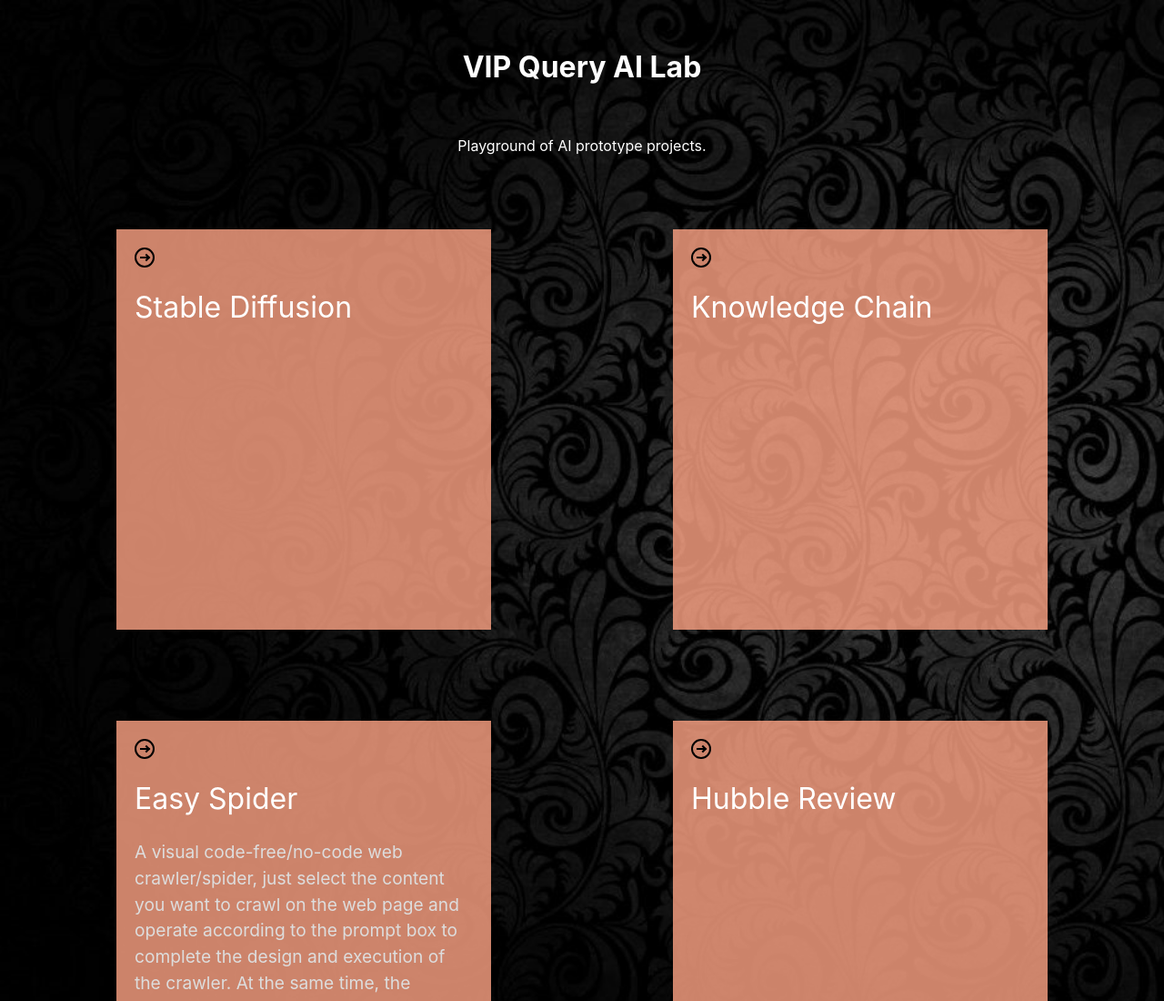
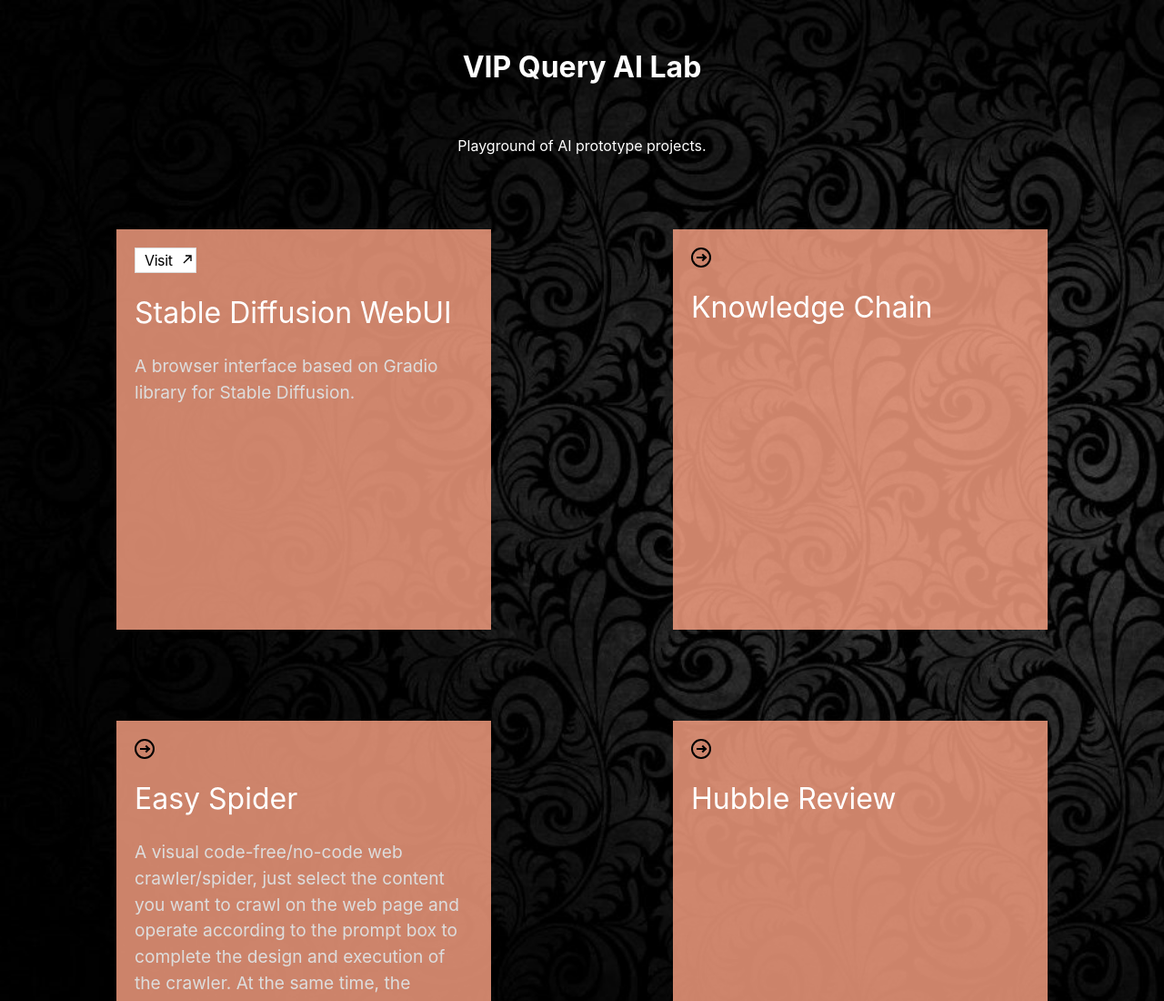
Before and after one commit to Jeru2023/jeru2023.github.io, a plain HTML site: page index.html in a window 1280 px wide. Shown: the top 1100 px of the page at 91% size. Drawn offline with Linux system fonts and the light colour scheme.

Commit message:
update style

```diff
--- a/css/main.css
+++ b/css/main.css
@@ -71,6 +71,35 @@ a {
     background-color: rgb(255 164 133/var(--tw-bg-opacity));
 	padding: 20px;
 
+}
+
+.ui-link {
+    z-index: 10;
+    outline: 2px solid transparent;
+    outline-offset: 2px;
+}
+
+.entry {
+	vertical-align: bottom;
+	align-content: right;
+	margin-right: 10px;
+	margin-bottom: 10px;
+}
+
+.border {
+    border-width: 1px;
+	box-sizing: border-box;
+    border-style: solid;
+    border-color: #ddd;
+	background-color: #fff;
+}
+
+.f-ui-1 {
+	margin-left: 10px;
+}
+
+.inline-block {
+    display: inline-block;
 }
 
 .gg-arrow-right-o {
--- a/index.html
+++ b/index.html
@@ -14,9 +14,12 @@
 	<div class="intro">Playground of AI prototype projects.</div>
     <div class="wrapper">
         <div class="box">
-		<i class="gg-arrow-right-o"></i>
-		<div class="title">Stable Diffusion</div>
+		<div class="entry"><a href="http://47.111.93.27:6013/" rel="noopener" target="_blank" aria-label="Visit" class="ui-link group inline-block border hover-hover:hover:bg-inverse hover-hover:hover:text-inverse hover-hover:hover:border-primary relative ui-link--inherit"><span class="flex items-center"><!--[--><!----><span class="f-ui-1">Visit</span><svg fill="none" xmlns="http://www.w3.org/2000/svg" viewBox="0 0 16 16" class="a-icon--arrow-north-east400 a-icon--text a-icon--no-align top-[0.05em] relative f-ui-1 ml-2 -mr-4" style="width:1em;height:1em;" data-new="" aria-hidden="true" data-v-3154cec8=""><polygon fill="currentColor" points="5 4.31 5 5.69 9.33 5.69 2.51 12.51 3.49 13.49 10.31 6.67 10.31 11 11.69 11 11.69 4.31 5 4.31" data-v-3154cec8=""></polygon></svg><!--]--></span></a></div>
+		<div class="title">Stable Diffusion WebUI</div>
+		<div class="text">A browser interface based on Gradio library for Stable Diffusion.</div>
+
 		</div>
+
         <div class="box">
 		<i class="gg-arrow-right-o"></i>
 		<div class="title">Knowledge Chain</div></div>
```
